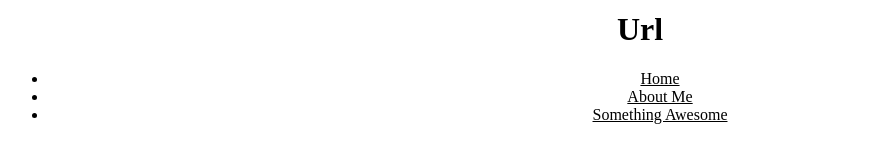
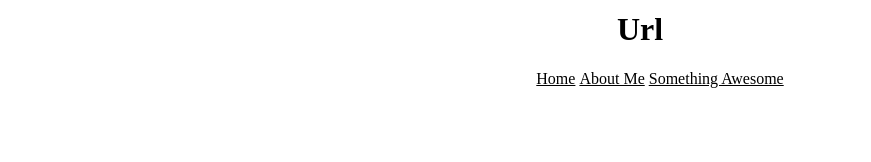
Before and after one commit to billy-leeb/website, a plain HTML site: page index.html in a window 1280 px wide. Shown: the part 322-484 px from the top of the page, without its empty margins (0-871 px from the left). Drawn offline with Linux system fonts and the light colour scheme.

Commit message:
Update index.html

```diff
--- a/index.html
+++ b/index.html
@@ -10,6 +10,9 @@
   a {
     color: black;
   }
+  li {
+    display: inline;
+    padding: 0px,10px,0px;
 </style>
 
 <body>
```
